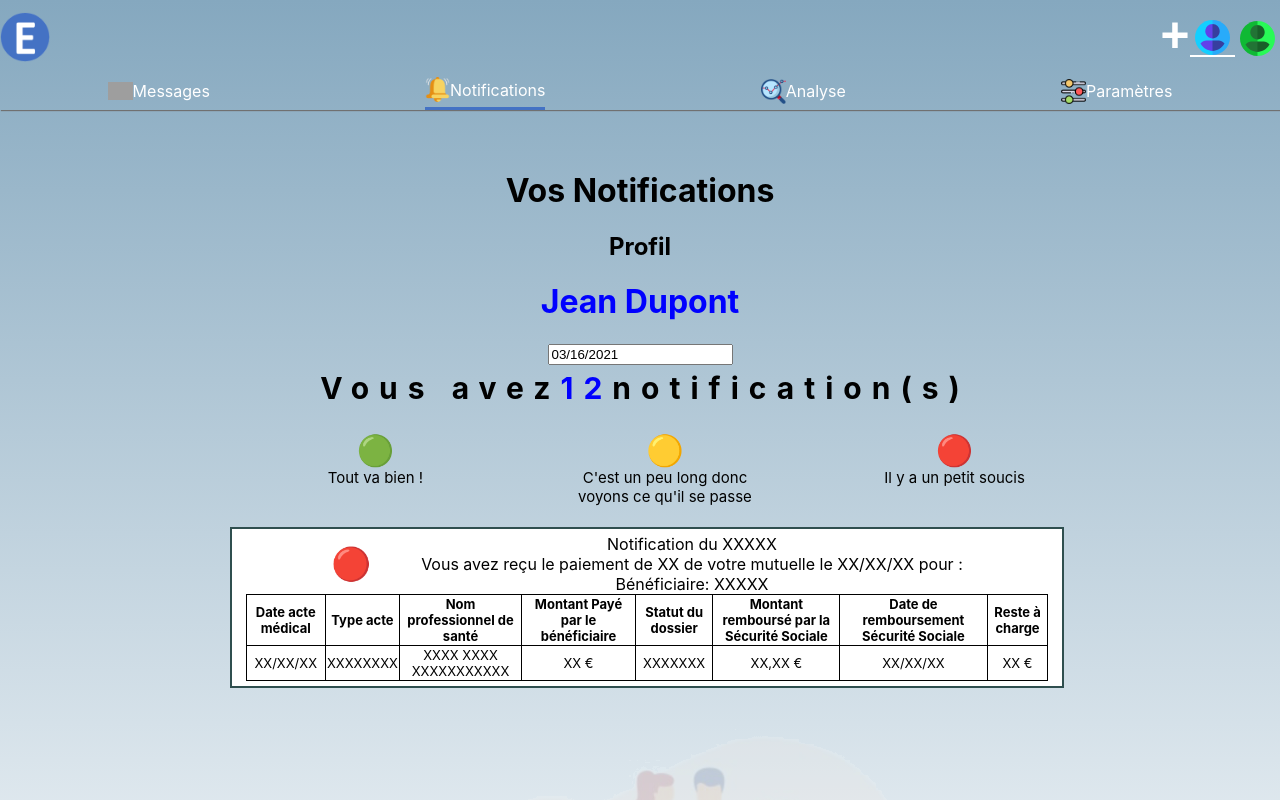
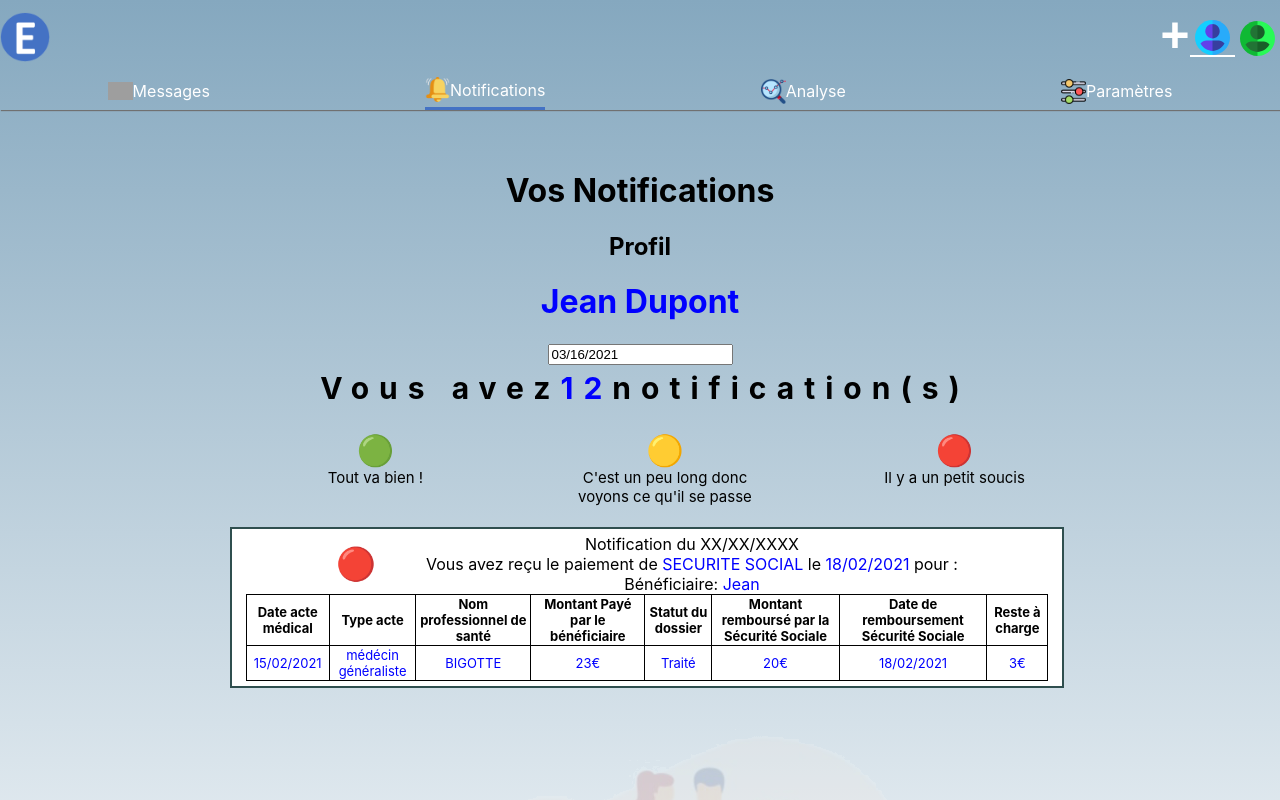
Before and after one commit to WildCodeSchool/remoteFR-R2dwild-P3-secuel-front, a React (Create React App) app: page /notification in a window 1280 px wide. Shown: the top 800 px of the page. Built offline with nearby package versions, Linux system fonts and the light colour scheme; grey boxes are pictures that could not be loaded.

Commit message:
donuts dynamic

```diff
--- a/src/components/Donut.js
+++ b/src/components/Donut.js
@@ -1,6 +1,8 @@
 import React from 'react'
 import { Doughnut } from 'react-chartjs-2'
 import 'chartjs-plugin-datalabels'
+
+import eventArray from '../data/fakejson/fakedata.json'
 
 import './Donut.css'
 
@@ -12,7 +14,7 @@ export default function Donut(label) {
         'Mutuelle 1',
         'Non remboursé'
       ]
-    : ['Remboursement(s) en attente', 'Sécurité Sociale', 'Mutuelle 1']
+    : ['Remboursement(s) en attente', 'Montant remboursé']
 
   return (
     <Doughnut
@@ -22,8 +24,12 @@ export default function Donut(label) {
         datasets: [
           {
             label: 'montants remboursés en euros',
-            data: ['0', '20', '3'],
-            backgroundColor: ['#ffb703', '#8ecae6', '#219ebc'],
+            data: [
+              parseInt(eventArray[0]['Montant Payé']),
+              parseInt(eventArray[0]['Montant Payé']) -
+                parseInt(eventArray[0]['Montant remboursé'])
+            ],
+            backgroundColor: ['#ffb703', '#8ecae6'],
             borderColor: 'white',
             hoverBorderColor: 'grey',
             borderWidth: 2,
--- a/src/screen/Notification.js
+++ b/src/screen/Notification.js
@@ -2,7 +2,7 @@ import React, { useState } from 'react'
 import DatePicker from 'react-datepicker'
 
 import eventArray from '../data/fakejson/fakedata.json'
-
+console.log(typeof eventArray[0]['Montant remboursé'])
 import 'react-datepicker/dist/react-datepicker.css'
 import './Notification.css'
 
@@ -50,12 +50,20 @@ const Notification = () => {
           <div className='Vignette'>🔴</div>
           {/* Informations d'entête de la notification */}
           <ul className='NotifListHeader'>
-            <li>Notification du XXXXX</li>
+            <li>Notification du XX/XX/XXXX</li>
             <li>
-              Vous avez reçu le paiement de XX de votre mutuelle le XX/XX/XX
+              Vous avez reçu le paiement de{' '}
+              <span style={{ color: 'blue' }}>{eventArray[0]['Payeur']}</span>{' '}
+              le{' '}
+              <span style={{ color: 'blue' }}>
+                {eventArray[0]['date de remboursement']}
+              </span>{' '}
               pour :
             </li>
-            <li>Bénéficiaire: XXXXX</li>
+            <li>
+              Bénéficiaire:{' '}
+              <span style={{ color: 'blue' }}>{eventArray[0]['prénom']}</span>
+            </li>
           </ul>
         </section>
         {/* Tableau des données détaillées de remboursement(s) */}
@@ -74,14 +82,48 @@ const Notification = () => {
           </thead>
           <tbody>
             <tr>
-              <td>XX/XX/XX</td>
-              <td>XXXXXXXX</td>
-              <td>XXXX XXXX XXXXXXXXXXX</td>
-              <td>XX €</td>
-              <td>XXXXXXX</td>
-              <td>XX,XX €</td>
-              <td>XX/XX/XX</td>
-              <td>XX €</td>
+              <td>
+                <span style={{ color: 'blue' }}>
+                  {eventArray[0]['date acte médicale']}
+                </span>
+              </td>
+              <td>
+                <span style={{ color: 'blue' }}>
+                  {eventArray[0]['Type acte']}
+                </span>
+              </td>
+              <td>
+                <span style={{ color: 'blue' }}>
+                  {eventArray[0]['Nom professionnel de santé']}
+                </span>
+              </td>
+              <td>
+                <span style={{ color: 'blue' }}>
+                  {eventArray[0]['Montant Payé']}€
+                </span>
+              </td>
+              <td>
+                <span style={{ color: 'blue' }}>
+                  {eventArray[0]['Statut du dossier']}
+                </span>
+              </td>
+              <td>
+                <span style={{ color: 'blue' }}>
+                  {eventArray[0]['Montant remboursé']}€
+                </span>
+              </td>
+              <td>
+                <span style={{ color: 'blue' }}>
+                  {eventArray[0]['date de remboursement']}
+                </span>
+              </td>
+              <td>
+                <span style={{ color: 'blue' }}>
+                  {parseInt(eventArray[0]['Montant Payé']) -
+                    parseInt(eventArray[0]['Montant remboursé'])}
+                  €
+                </span>
+              </td>
             </tr>
           </tbody>
         </table>
```
